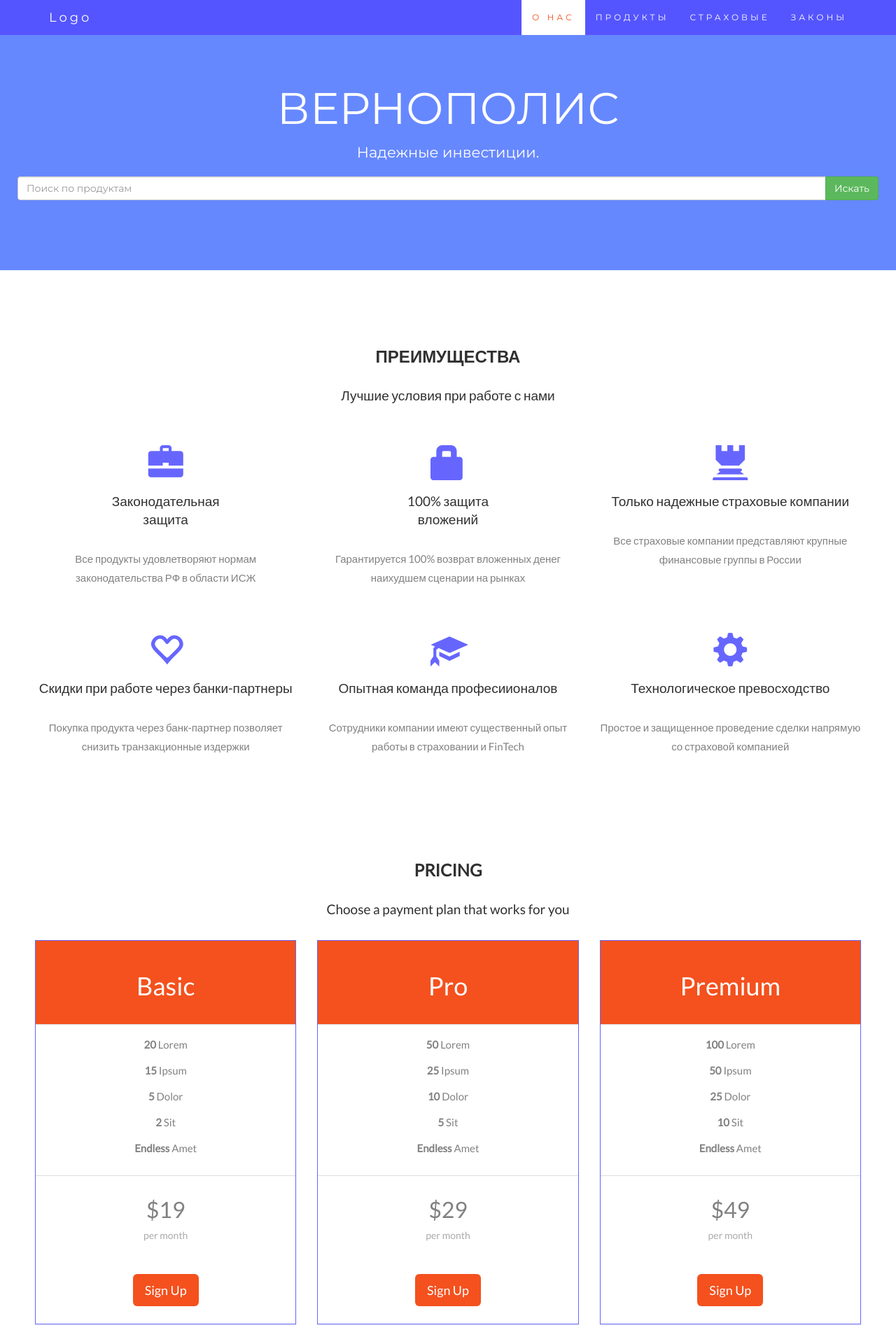
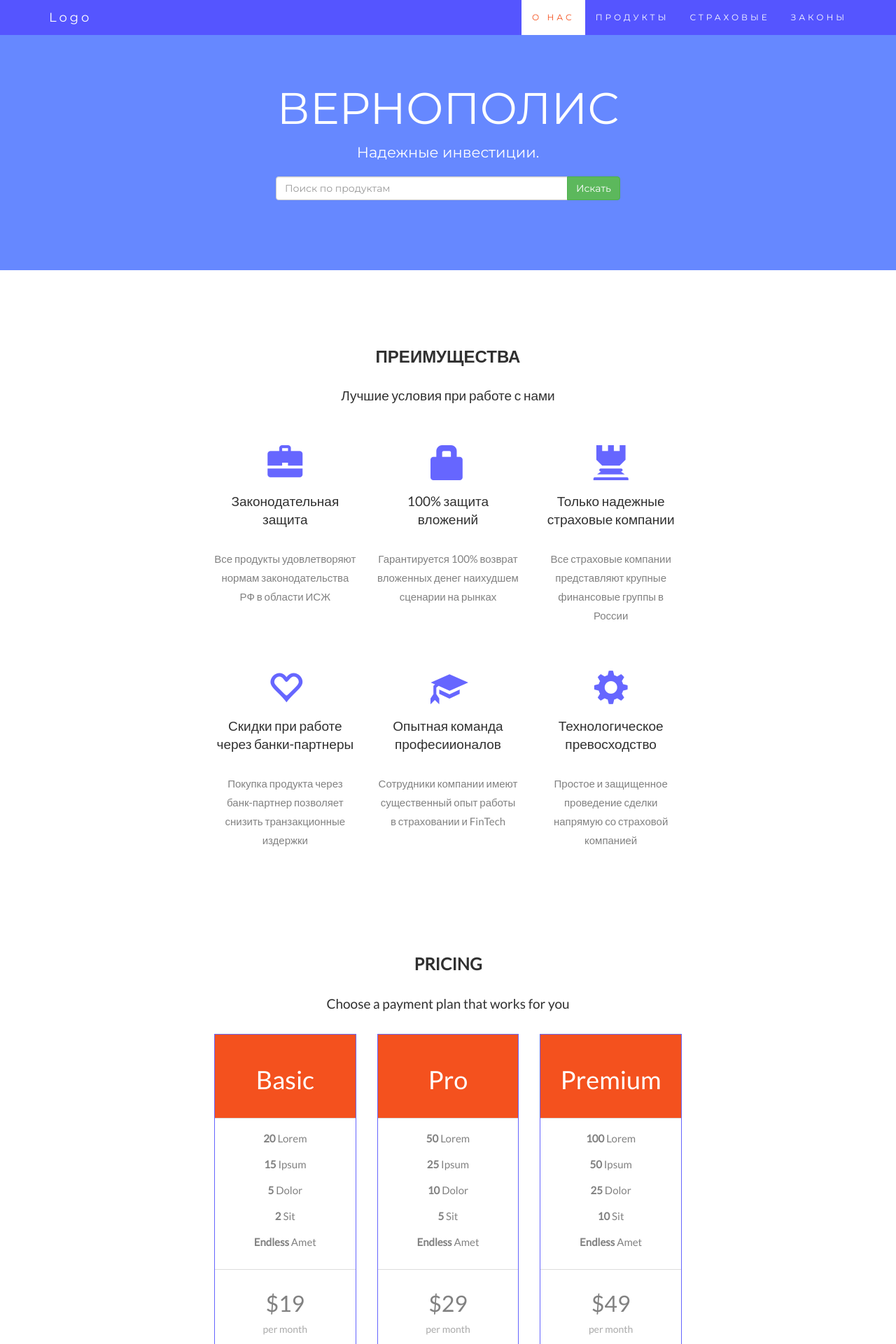
Before and after one commit to mt-christo/ej, a Django app: template antontest/story/templates/story/tmp.html in a window 1280 px wide. Shown: the top 1920 px of the page at 70% size. Run offline with Django 3.2, Linux system fonts and the light colour scheme; the template is opened without the code that fills it, so the values that code supplies are empty; some libraries are stand-ins or nearby versions.

Commit message:
Update tmp.html

```diff
--- a/antontest/story/templates/story/tmp.html
+++ b/antontest/story/templates/story/tmp.html
@@ -60,6 +60,7 @@
       height: 100%;
       margin-bottom: 10px;
   }
+
   .carousel-control.right, .carousel-control.left {
       background-image: none;
       color: #f4511e;
@@ -70,6 +71,11 @@
   .carousel-indicators li.active {
       background-color: #f4511e;
   }
+
+  .container-fluid {
+  	width: 60%
+  }
+
   .item h4 {
       font-size: 19px;
       line-height: 1.375em;
@@ -216,14 +222,14 @@
 <div class="jumbotron text-center">
   <h1>ВЕРНОПОЛИС</h1>
   <p>Надежные инвестиции.</p>
-  <form>
+  <center><form style="width:40%">
     <div class="input-group">
-      <input type="email" class="form-control" size="50" placeholder="Поиск по продуктам" required>
+      <input type="text" class="form-control" size="50" placeholder="Поиск по продуктам" required>
       <div class="input-group-btn">
         <button type="button" class="btn btn-success">Искать</button>
       </div>
     </div>
-  </form>
+  </form></center>
 </div>
 
 
```
